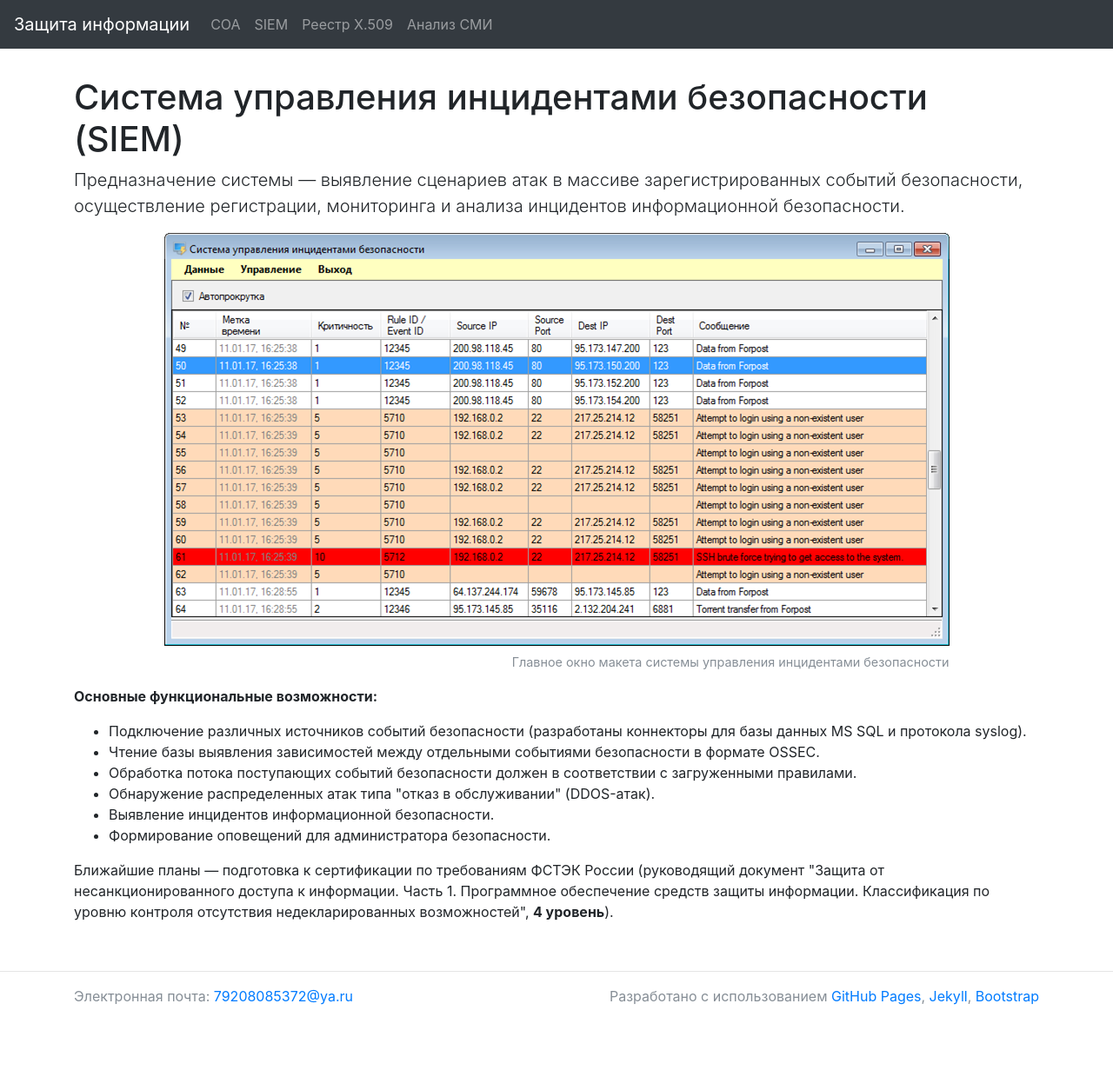
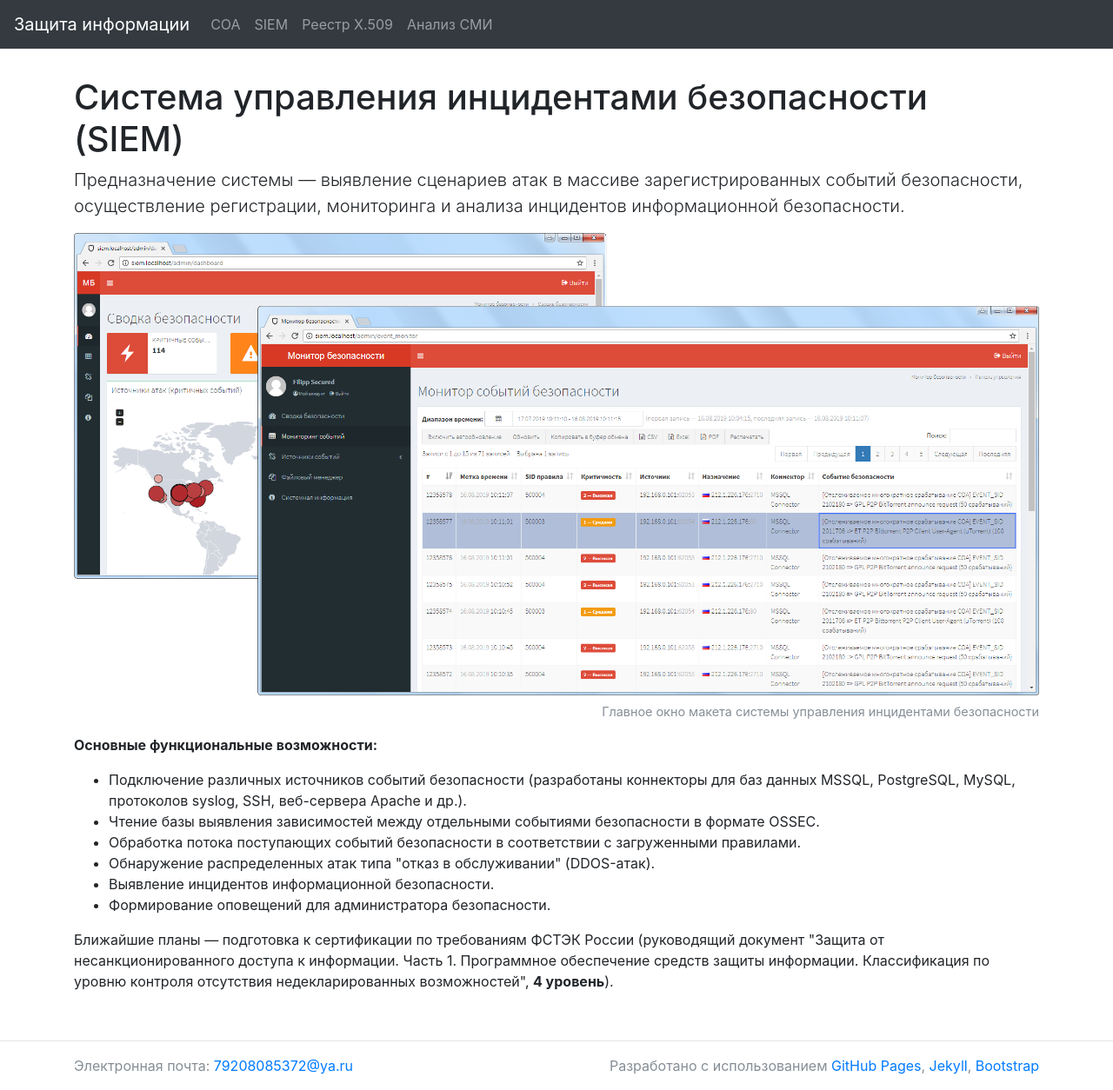
Before and after one commit to fisher85/fisher85.github.io, a Jekyll site: the page built from siem.html, in a window 1280 px wide and 1254 px high. Shown: the whole window at 87% size. Built offline with Jekyll 4.4.1, drawn with Linux system fonts in a browser that asks for light colours; nearby versions of some CDN libraries.

Commit message:
Update SIEM page

```diff
--- a/siem.html
+++ b/siem.html
@@ -8,16 +8,16 @@ title: Система управления инцидентами безопас
 
       <div class="text-center">
         <figure class="figure">
-          <img src="media/siem/sshot-1.png" class="figure-img img-fluid" alt="Главное окно макета системы управления инцидентами безопасности">
+          <img src="media/siem/siem2019.png" class="figure-img img-fluid" alt="Главное окно макета системы управления инцидентами безопасности">
           <figcaption class="figure-caption text-right">Главное окно макета системы управления инцидентами безопасности</figcaption>
         </figure>
       </div>
 
       <p><strong>Основные функциональные возможности:</strong></p>
       <ul>
-        <li>Подключение различных источников событий безопасности (разработаны коннекторы для базы данных MS SQL и протокола syslog).
+        <li>Подключение различных источников событий безопасности (разработаны коннекторы для баз данных MSSQL, PostgreSQL, MySQL, протоколов syslog, SSH, веб-сервера Apache и др.).
         <li>Чтение базы выявления зависимостей между отдельными событиями безопасности в формате OSSEC.
-        <li>Обработка потока поступающих событий безопасности должен в соответствии с загруженными правилами.
+        <li>Обработка потока поступающих событий безопасности в соответствии с загруженными правилами.
         <li>Обнаружение распределенных атак типа "отказ в обслуживании" (DDOS-атак).
         <li>Выявление инцидентов информационной безопасности.
         <li>Формирование оповещений для администратора безопасности.
```
Also changed, not shown: media/siem/siem2019-1.png (added), media/siem/siem2019-2.png (added), media/siem/siem2019.png (added).
